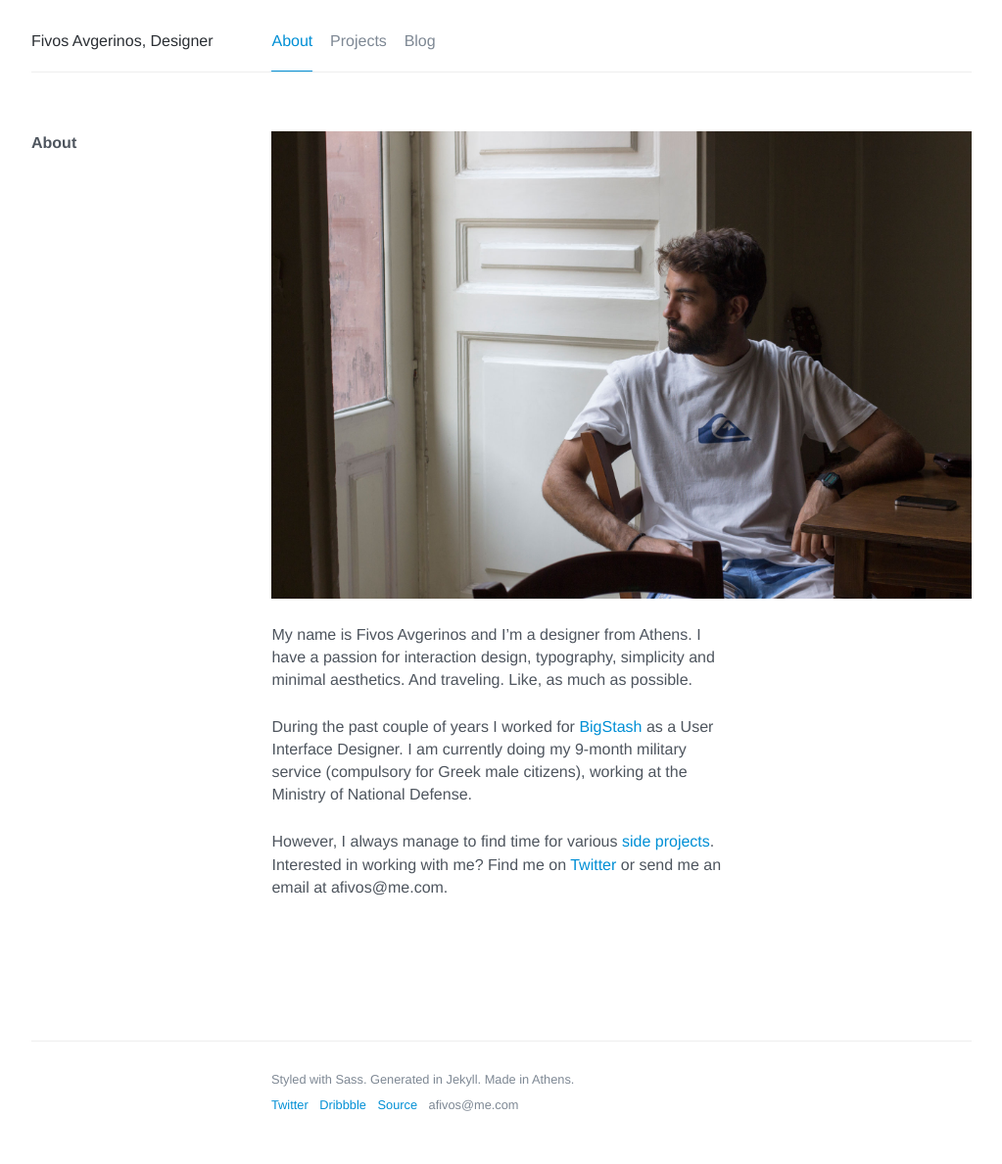
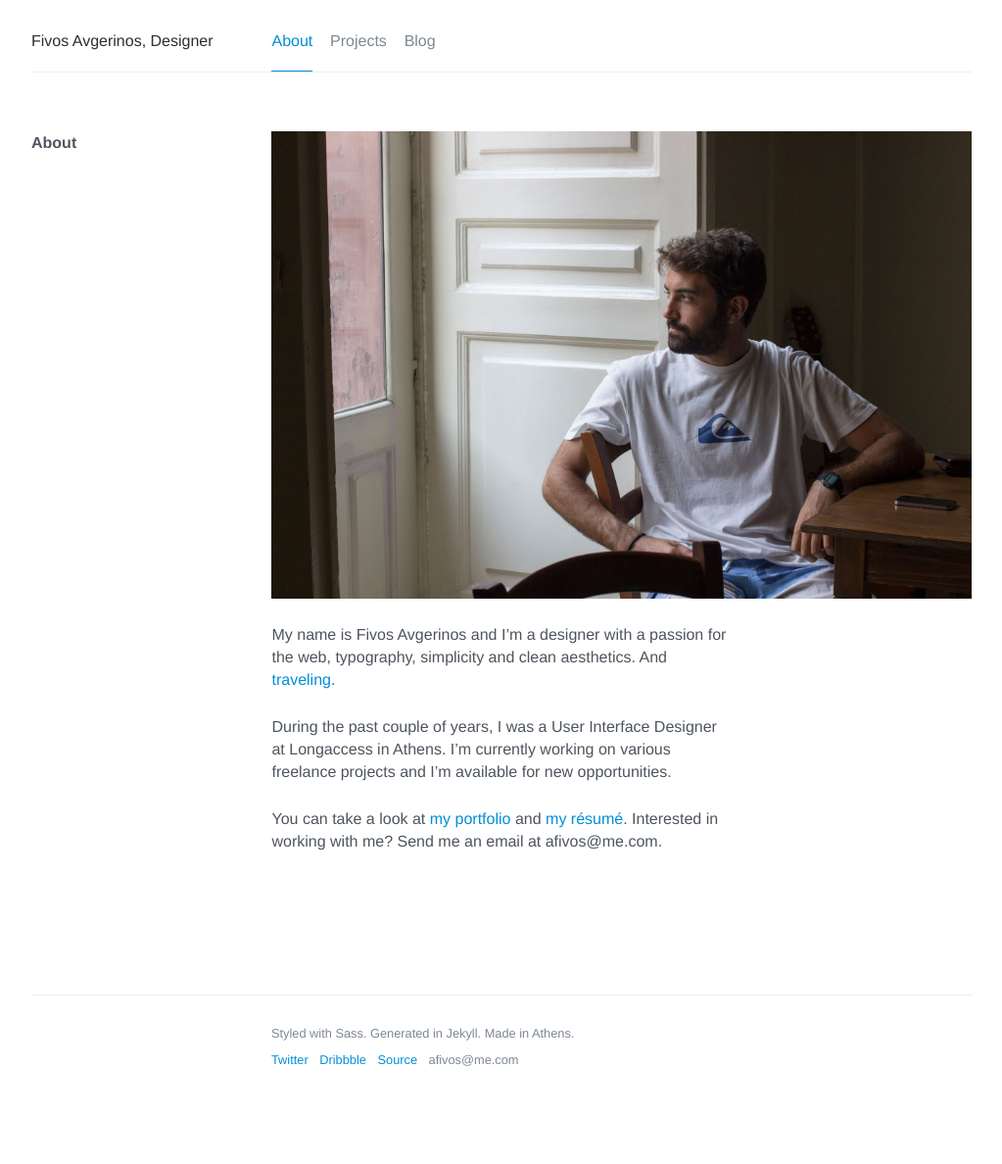
Before and after one commit to afivos/afivos.com, a Jekyll site: the page built from index.md, in a window 1280 px wide. Shown: the whole page at 98% size, without its empty margins (128-1151 px from the left). Built offline with Jekyll 4.4.1, drawn with Linux system fonts in a browser that asks for light colours; nearby versions of some CDN libraries; comment, search, counter and statistics services are not loaded; after the commit the page ends 1142 px from its top, so only the background shows below that.

Commit message:
Update bio

```diff
--- a/index.md
+++ b/index.md
@@ -7,8 +7,8 @@ title: About
     <!--<figcaption>In Catania, Sicily. Photo by George Kekatos.</figcaption>-->
 </figure>
 
-My name is Fivos Avgerinos and I'm a designer from Athens. I have a passion for interaction design, typography, simplicity and minimal aesthetics. And traveling. Like, as much as possible.
+My name is Fivos Avgerinos and I'm a designer with a passion for the web, typography, simplicity and clean aesthetics. And [traveling](http://instagram.com/afivos "Fivos Avgerinos on Instagram").
 
-During the past couple of years I worked for [BigStash](http://bigstash.co/ "BigStash") as a User Interface Designer. I am currently doing my 9-month military service (compulsory for Greek male citizens), working at the Ministry of National Defense.
+During the past couple of years, I was a User Interface Designer at Longaccess in Athens. I'm currently working on various freelance projects and I'm available for new opportunities.
 
-However, I always manage to find time for various [side projects](http://dribbble.com/afivos "Fivos Avgerinos on Dribbble"). Interested in working with me? Find me on [Twitter](http://twitter.com/afivos "Fivos Avgerinos on Twitter") or send me an email at afivos@me.com.
+You can take a look at [my portfolio](http://dribbble.com/afivos "Fivos Avgerinos on Dribbble") and [my résumé](/Résumé.pdf). Interested in working with me? Send me an email at afivos@me.com.
```
